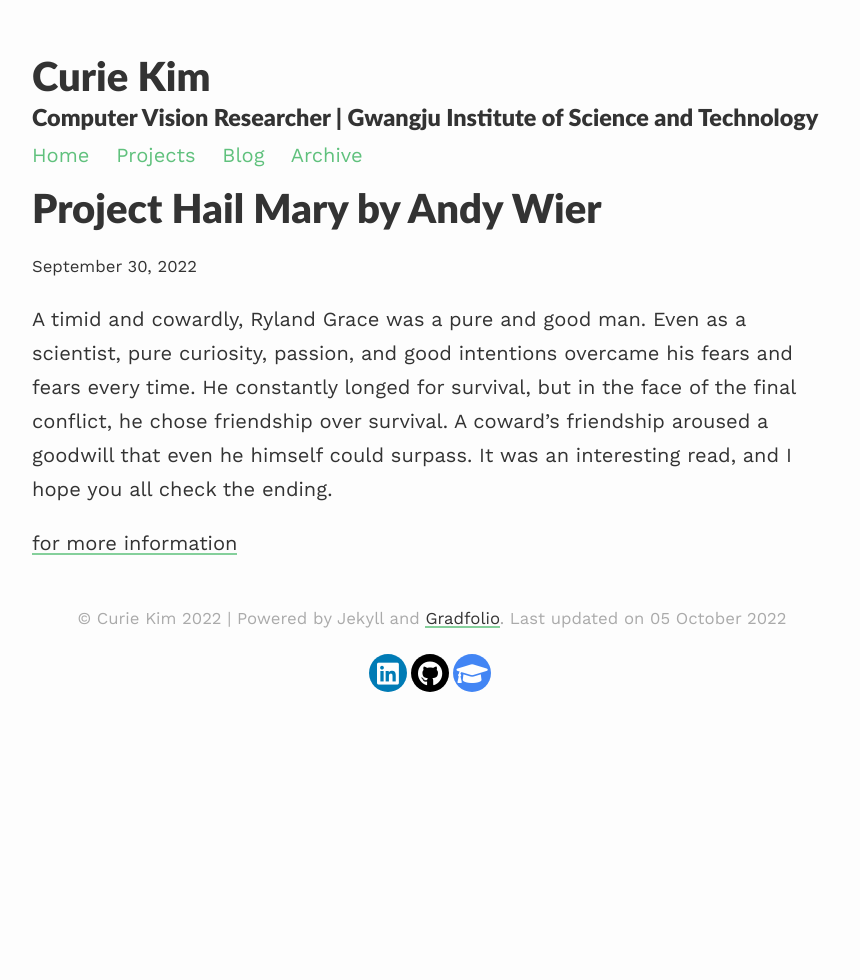
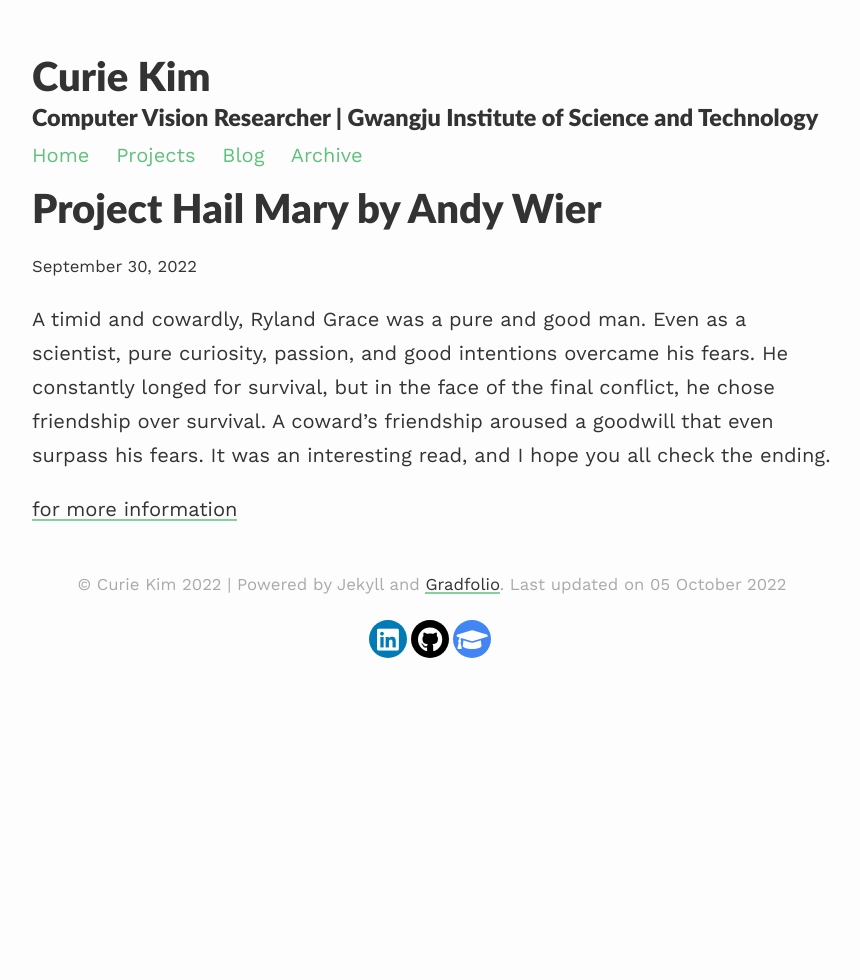
Before and after one commit to curie3170/curie3170.github.io, a Jekyll site: the page built from _posts/2022-09-30-ProjectHailMary.md, in a window 1280 px wide. Shown: the whole page, without its empty margins (208-1068 px from the left). Built offline with Jekyll 4.4.1, drawn with Linux system fonts in a browser that asks for light colours; nearby versions of some CDN libraries.

Commit message:
add posts

```diff
--- a/_posts/2022-09-30-ProjectHailMary.md
+++ b/_posts/2022-09-30-ProjectHailMary.md
@@ -4,9 +4,9 @@ title: "Project Hail Mary by Andy Wier"
 excerpt: "Completed Sept. 30th, 2022"
 ---
 
-A timid and cowardly, Ryland Grace was a pure and good man. Even as a scientist, pure curiosity, passion, and good intentions overcame his fears and fears every time.
+A timid and cowardly, Ryland Grace was a pure and good man. Even as a scientist, pure curiosity, passion, and good intentions overcame his fears.
 He constantly longed for survival, but in the face of the final conflict, he chose friendship over survival.
-A coward's friendship aroused a goodwill that even he himself could surpass.
+A coward's friendship aroused a goodwill that even surpass his fears.
 It was an interesting read, and I hope you all check the ending.
 
 
```
